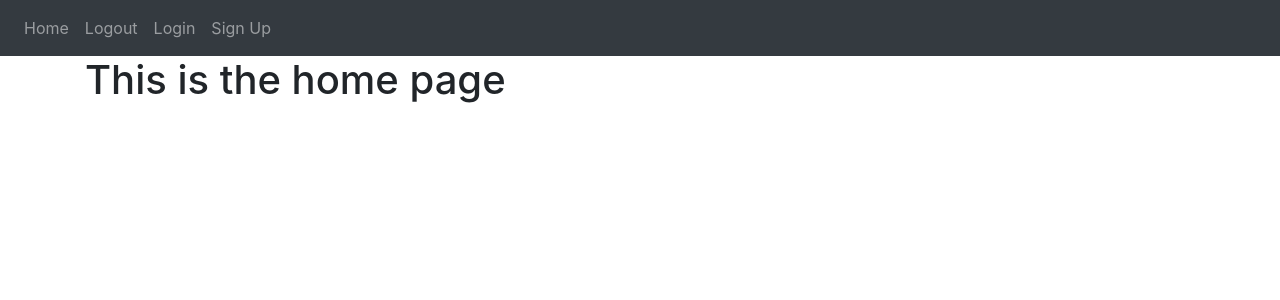
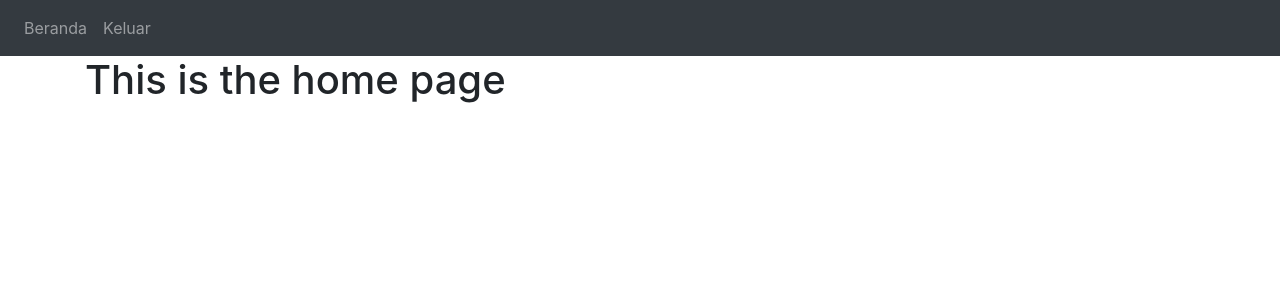
Before and after one commit to taqiyyaghazi/flask-web-app, a Flask app: page / in a window 1280 px wide. Shown: the top 300 px of the page. Run offline with Flask 2, Linux system fonts and the light colour scheme; a user stored in the database is signed in; some libraries are stand-ins or nearby versions.

Commit message:
Mengecek apakah user sedang login - Menampilkan menu beranda dan keluar hanya saat telah login (auth.py, base.html, views.html)

```diff
--- a/website/auth.py
+++ b/website/auth.py
@@ -22,7 +22,7 @@ def login():
         else:
             flash('Email belum terdaftar.', category='error')
 
-    return render_template('login.html')
+    return render_template('login.html', user=current_user)
 
 @auth.route('/logout')
 @login_required
@@ -56,4 +56,4 @@ def sign_up():
             login_user(user, remember=True) #Mengingat pengguna yang masuk
             flash('Akun telah dibuat.', category='succes') #add user to database
             return redirect(url_for('views.home'))
-    return render_template('sign_up.html')
+    return render_template('sign_up.html', user=current_user)
--- a/website/templates/base.html
+++ b/website/templates/base.html
@@ -15,10 +15,13 @@
       </button>
       <div class="collapse navbar-collapse" id="navbar">
         <div class="navbar-nav">
-          <a class="nav-item nav-link" id="home" href="/">Home</a>
-          <a class="nav-item nav-link" id="logout" href="/logout">Logout</a>
-          <a class="nav-item nav-link" id="login" href="/login">Login</a>
-          <a class="nav-item nav-link" id="signUp" href="/sign-up">Sign Up</a>
+          {% if user.is_authenticated %}
+          <a class="nav-item nav-link" id="home" href="/">Beranda</a>
+          <a class="nav-item nav-link" id="logout" href="/logout">Keluar</a>
+          {% else %}
+          <a class="nav-item nav-link" id="login" href="/login">Masuk</a>
+          <a class="nav-item nav-link" id="signUp" href="/sign-up">Daftar</a>
+          {% endif %}
         </div>
       </div>
     </nav>
--- a/website/views.py
+++ b/website/views.py
@@ -1,9 +1,10 @@
 from flask import Blueprint, render_template
 from flask_login import login_required, current_user
+from sqlalchemy.sql.functions import user
 
 views = Blueprint('views', __name__)
 
 @views.route('/')
 @login_required
 def home():
-    return render_template('home.html') # Route Homepage
+    return render_template('home.html', user=current_user) # Route Homepage
```
